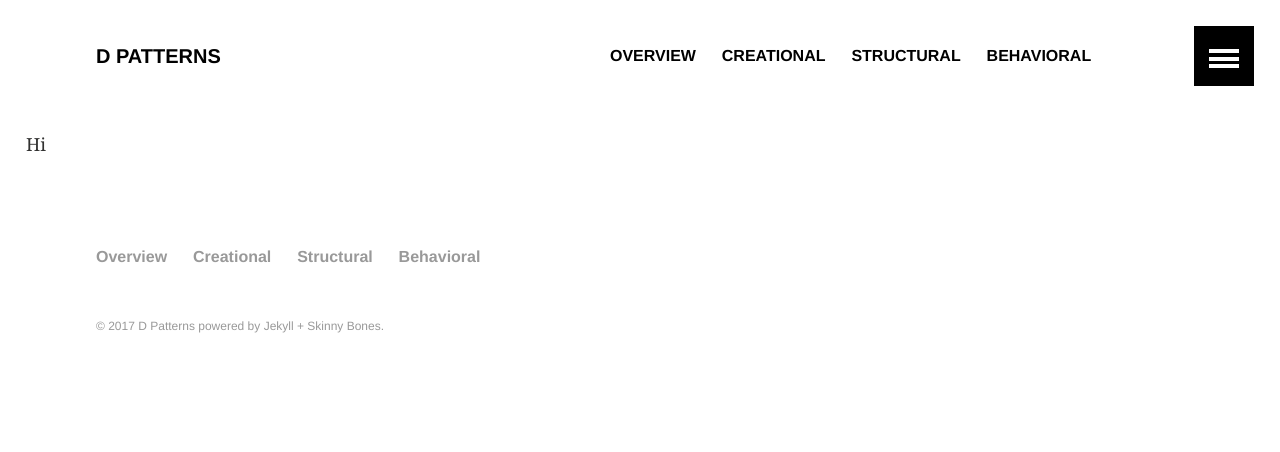
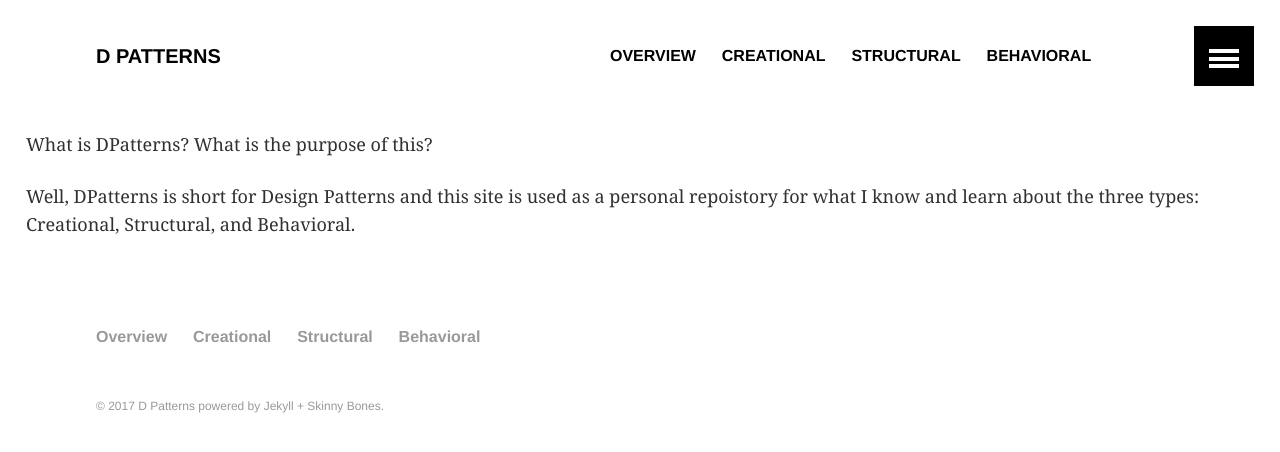
Before and after one commit to 2joephillips/DPatterns, a Jekyll site: the page built from overview/index.md, in a window 1280 px wide. Shown: the top 452 px of the page. Built offline with Jekyll 4.4.1, drawn with Linux system fonts in a browser that asks for light colours.

Commit message:
Update Overview page

```diff
--- a/overview/index.md
+++ b/overview/index.md
@@ -2,4 +2,6 @@
 layout: default
 title: Overview
 ---
-Hi
+What is DPatterns? What is the purpose of this?
+
+Well, DPatterns is short for Design Patterns and this site is used as a personal repoistory for what I know and learn about the three types: Creational, Structural, and Behavioral.
```
